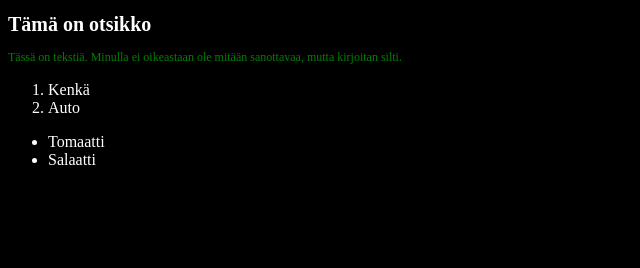
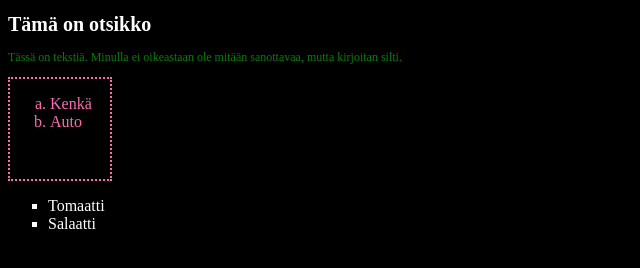
Before and after one commit to Oonuliina/demo03, a plain HTML site: page index.html in a window 1280 px wide. Shown: the whole page, without its empty margins (0-640 px from the left). Drawn offline with Linux system fonts and the light colour scheme.

Commit message:
Update styles.css

```diff
--- a/styles.css
+++ b/styles.css
@@ -1,4 +1,14 @@
 body {background-color: black; color: white;}
-h1  {font-size: 20px;}
-p   {font-size: 12px;
+h1  {font-size: 20px; 4}
+p   { font-size: 12px;
     color: green;}
+
+div.tyyli { color: hotpink;
+            border-color: hotpink;
+            border-style: dotted;
+            border-width: 2px;
+            width: 100px;
+            height: 100px;}
+
+ol {list-style: lower-latin;}
+ul {list-style: square;}
```
